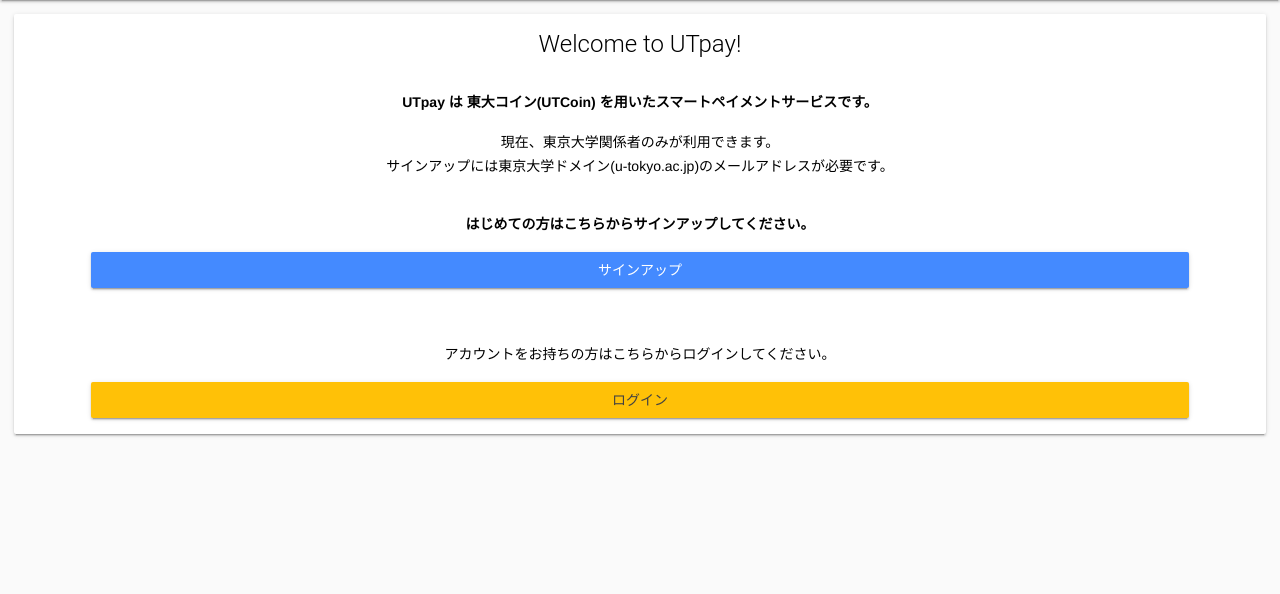
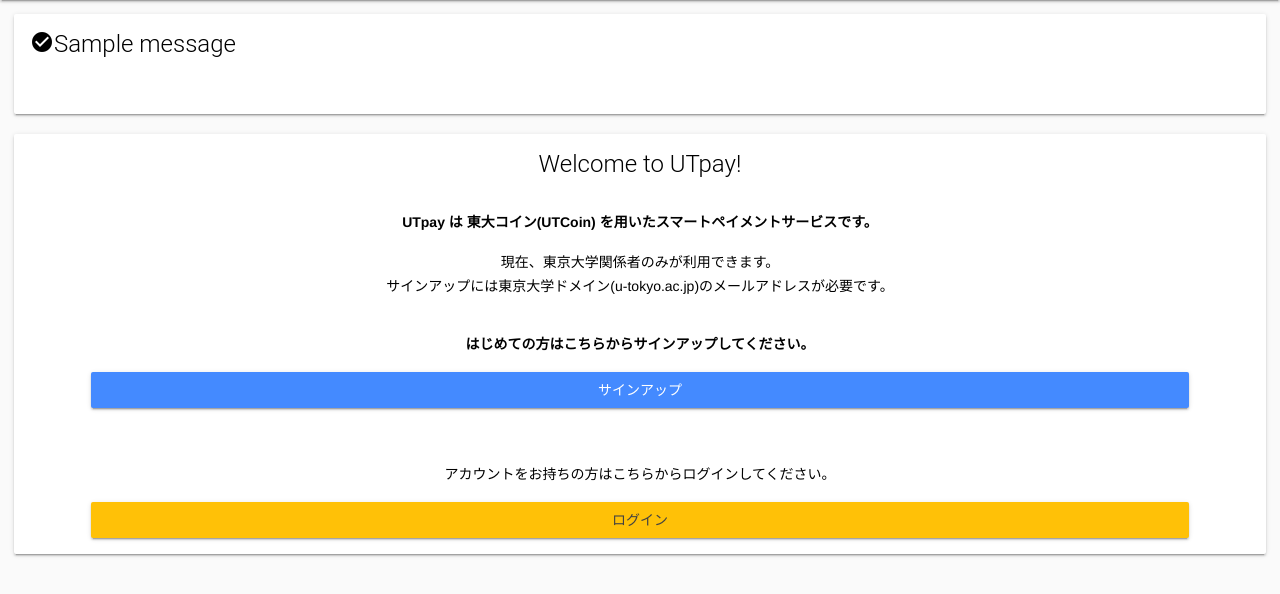
Before and after one commit to UTpay/UTpay, a Django app: page / in a window 1280 px wide. Shown: the part 64-658 px from the top of the page. Run offline with Django 3.2, Linux system fonts and the light colour scheme; tables that the repository leaves empty hold one stand-in row (values such as "Sample post"); one stand-in notice (Sample message) is shown; parts of the project's set-up code (start-up, migrations or seed data) failed here and were passed over.

Commit message:
Update index.html

```diff
--- a/website/templates/index.html
+++ b/website/templates/index.html
@@ -3,6 +3,23 @@
 {% block title %}UTpay{% endblock %}
 
 {% block content %}
+{% if messages %}
+{% for message in messages %}
+<div class="mdl-card mdl-shadow--2dp">
+  <div class="mdl-card__title">
+    {% if message.tags == 'success' %}
+    <h2 class="mdl-card__title-text"><i class="material-icons">check_circle</i> {{ message }}</h2>
+    {% elif message.tags == 'error' %}
+    <h2 class="mdl-card__title-text"><i class="material-icons">error</i> {{ message }}</h2>
+    {% else %}
+    <h2 class="mdl-card__title-text"><i class="material-icons">info</i> {{ message }}</h2>
+    {% endif %}
+  </div>
+</div>
+<br>
+{% endfor %}
+{% endif %}
+
 {% if user.is_authenticated %}
 <div class="mdl-card mdl-shadow--2dp">
   <div class="mdl-card__title">
```
